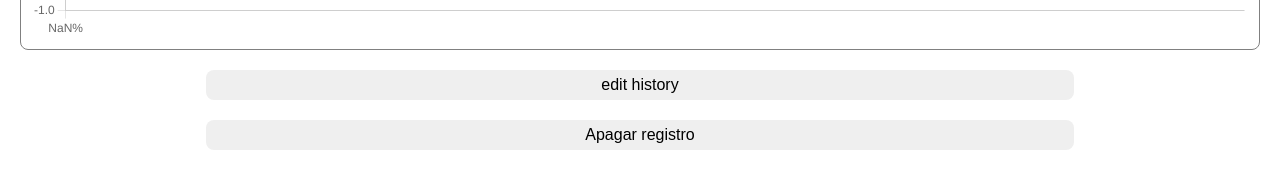
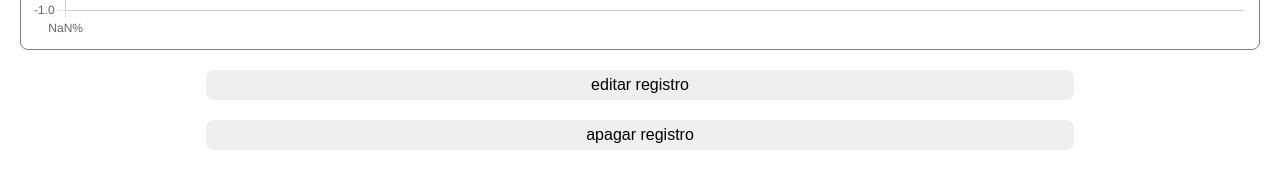
Before and after one commit to lucasnasc2/yield-history, a Vue app: page / in a window 1280 px wide. Both pictures are taken after typing "Sample", "Sample" into the empty fields and a click on the button "calcular". Shown: the part 452-640 px from the top of the page. Built offline with nearby package versions, Linux system fonts and the light colour scheme.

Commit message:
fixed hard coded texts

```diff
--- a/src/components/HelloWorld.vue
+++ b/src/components/HelloWorld.vue
@@ -39,7 +39,7 @@
       </div>
       <div class="flex-layout" v-if="!this.editForm">
         <button class="span-button button" v-on:click="this.openEditHistory">
-          edit history
+          editar registro
         </button>
       </div>
 
@@ -58,19 +58,19 @@
             class="grow1 button negative"
             v-on:click="this.cancelEditHistory"
           >
-            cancel
+            cancelar
           </button>
           <button
             class="grow1 button positive"
             v-on:click="this.saveEditHistory"
           >
-            save
+            salvar
           </button>
         </div>
       </div>
       <div class="flex-layout" v-if="this.historyExists">
         <button class="span-button button" v-on:click="this.deleteAllData">
-          Apagar registro
+          apagar registro
         </button>
       </div>
     </div>
```
